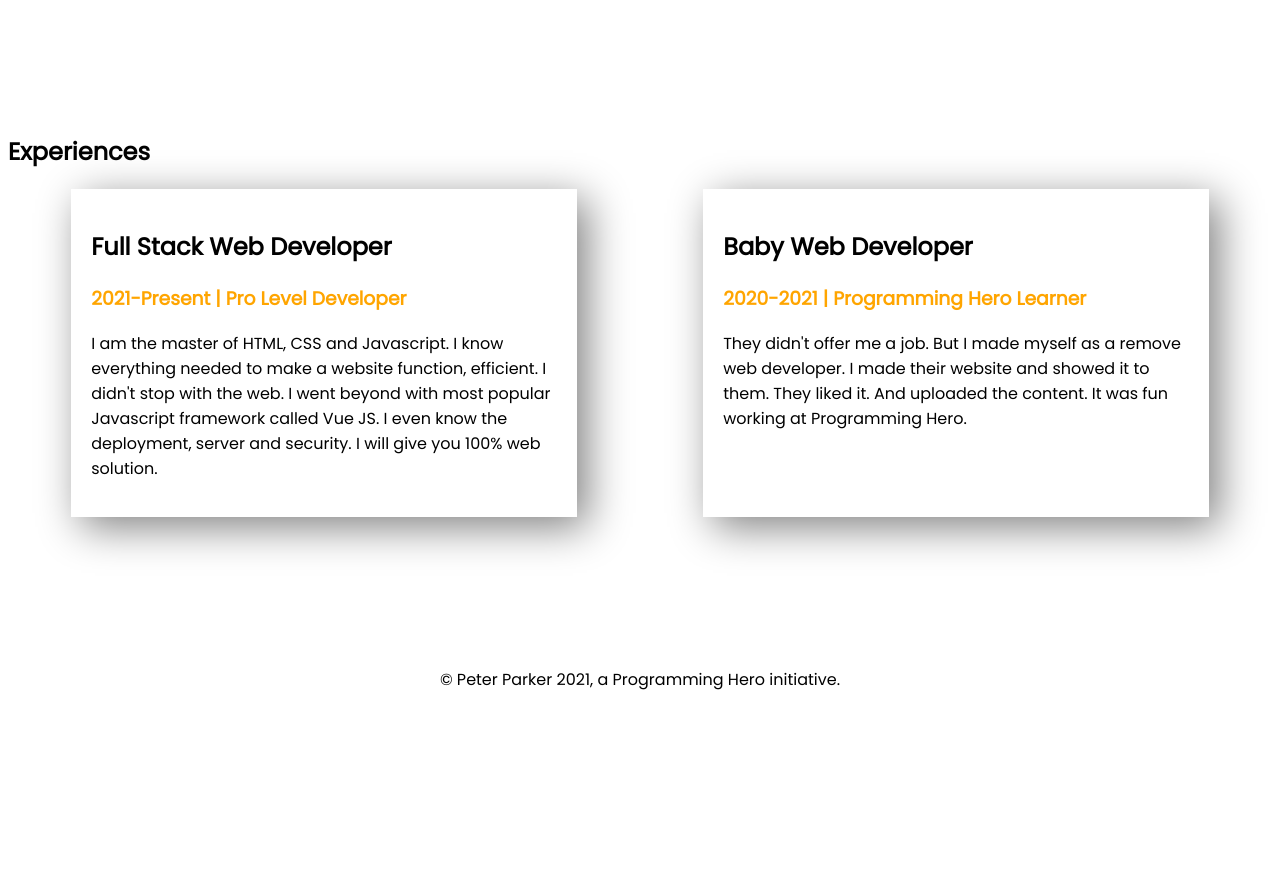
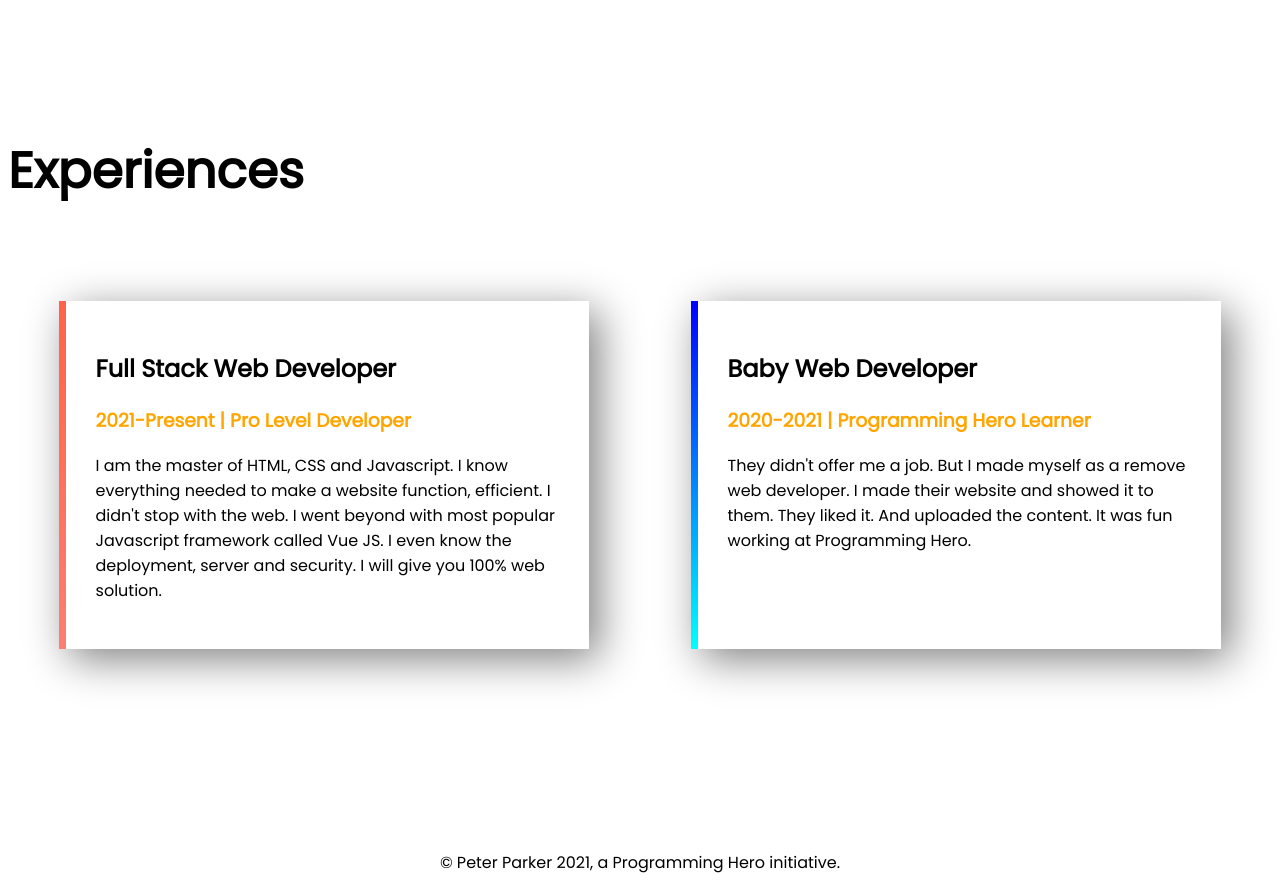
Before and after one commit to MoshiorRahman/developer-portfolio-reset, a plain HTML site: page index.html in a window 1280 px wide. Shown: the part 1200-2083 px from the top of the page. Before the commit the page ends 1900 px from the top, so only its background shows below. Drawn offline with Linux system fonts and the light colour scheme.

Commit message:
added some css style

```diff
--- a/index.html
+++ b/index.html
@@ -42,7 +42,7 @@
     <section class="experience-area">
         <h1>Experiences</h1>
         <div class="flexible-container">
-            <div class="experience-full-stack">
+            <div class="experience-item" id="experience-full-stack">
                 <h2>Full Stack Web Developer</h2>
                 <h3><span class="orange-color">2021-Present | Pro Level Developer</span></h3>
                 <p>I am the master of HTML, CSS and Javascript. I know everything needed to make a website function,
@@ -50,7 +50,7 @@
                     Vue
                     JS. I even know the deployment, server and security. I will give you 100% web solution.</p>
             </div>
-            <div class="experience-baby-web">
+            <div class="experience-item" id="experience-baby-web">
                 <h2>Baby Web Developer</h2>
                 <h3><span class="orange-color">2020-2021 | Programming Hero Learner</span></h3>
                 <p>They didn't offer me a job. But I made myself as a remove web developer. I made their website and
--- a/style.css
+++ b/style.css
@@ -6,8 +6,12 @@ section{
     margin-bottom: 150px;
 }
 h1{
-    width: 50%;
+    font-size: 50px;
+
 }
+/* h2{
+    width: 40%;
+} */
 .orange-color{
     color: orange;
 }
@@ -38,17 +42,19 @@ h1{
     text-align: center;
     justify-content: end;
 }
-.experience-full-stack{
+#experience-full-stack{
+    border-left: 7px solid;
+    border-image: linear-gradient(tomato,salmon);
+    border-image-slice: 1;
+}
+#experience-baby-web{
+    border-left: 7px solid;
+    border-image: linear-gradient(blue,cyan);
+    border-image-slice: 1;
+}
+.experience-item{
     width: 40%;
-    margin-left: 5%;
-    margin-right: 5%;
-    padding: 20px;
+    margin: 4%;
+    padding: 30px;
     box-shadow: 10px 10px 40px gray;
 }
-.experience-baby-web{
-    width: 40%;
-    margin-left: 5%;
-    margin-right: 5%;
-    padding: 20px;
-    box-shadow: 10px 10px 40px gray;
-}
```
